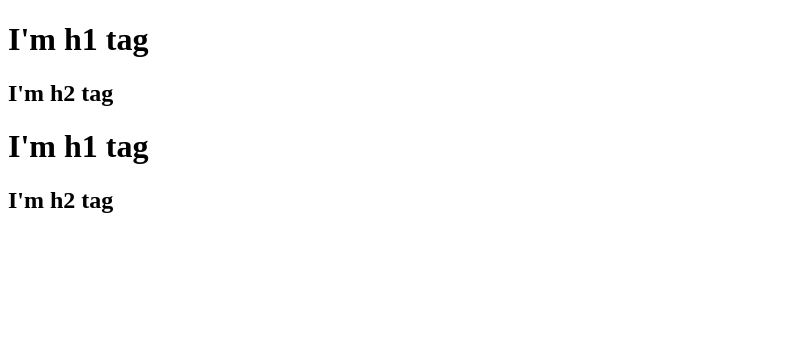
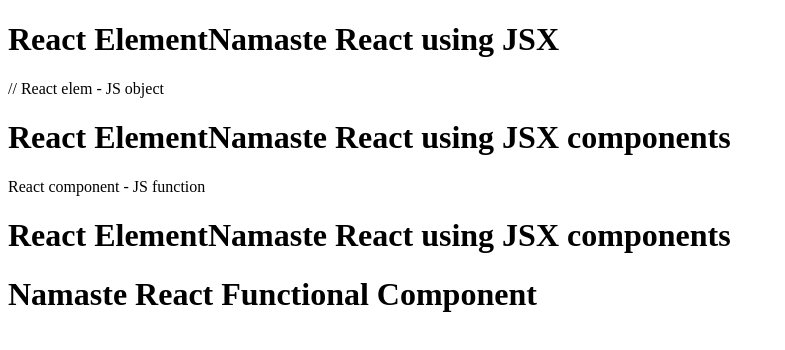
Before and after one commit to ZenFrontender/namaste-react, a React (Vite) app: page / in a window 1280 px wide. Shown: the top 350 px of the page, without its empty margins (0-785 px from the left). Built offline with nearby package versions, Linux system fonts and the light colour scheme.

Commit message:
Added React elements and components

```diff
--- a/App.js
+++ b/App.js
@@ -1,40 +1,37 @@
 import React from "react";
 import ReactDOM from "react-dom/client"
-/*
-<div id="parent">
-    <div id="child">
-        <h1> I'm h1 tag </h1>
-        <h2> I'm h2 tag </h2>
-    </div>
-    <div id="child2">
-        <h1> I'm h1 tag </h1>
-        <h2> I'm h2 tag </h2>
-    </div>
-</div>
-
-
-*/
-
-
-const parent = React.createElement("div", {id: "parent"},
-    [React.createElement("div",{id: "child"}, [
-    React.createElement("h1",{}, "I'm h1 tag"),React.createElement("h2",{}, "I'm h2 tag")]),
-    React.createElement("div",{id: "child2"}, [
-    React.createElement("h1",{}, "I'm h1 tag"),React.createElement("h2",{}, "I'm h2 tag")])]);
 
 
 
+const heading = <h1 id="heading">Namaste React</h1>
+
+const elem = <span>React Element</span>
+
+const title = (
+    <h1 className="head">
+        {elem}
+        Namaste React using JSX
+    </h1>
+)
+
+const Title = () => (
+    <h1 className="head">
+        {elem}
+        Namaste React using JSX components
+    </h1>
+)
+
+//component composition
+const HeadingComponent = () =>(
+    <div id="container">
+        {title} // React elem - JS object
+        <Title /> React component - JS function
+        {Title()}
+        <h1>Namaste React Functional Component</h1>
+    </div>
+)
 
 
+const root = ReactDOM.createRoot(document.getElementById("root"));
 
-// const heading = React.createElement("h1", {id: "heading"}, "Hello World from react");
-        // creating an React element using React
-        // react elements are JS objects
-
-        // we need to tell react where is the root element  to render React stuff in index.html file
-        const root = ReactDOM.createRoot(document.getElementById("root"));
-        // so we had a div element which we made as a Root element by react so that react knows where to render React./ run react
-
-        root.render(parent);
-
-        // render method will take the JS object, covert it into an HTML element and put it on the dom
+root.render(<HeadingComponent />)
--- a/index.html
+++ b/index.html
@@ -8,7 +8,7 @@
 </head>
 <body>
     <div id="root">
-
+        <h1>Not rendered</h1>
     </div>
 
 
```
Also changed, not shown: package.json (+3 -2 lines).
